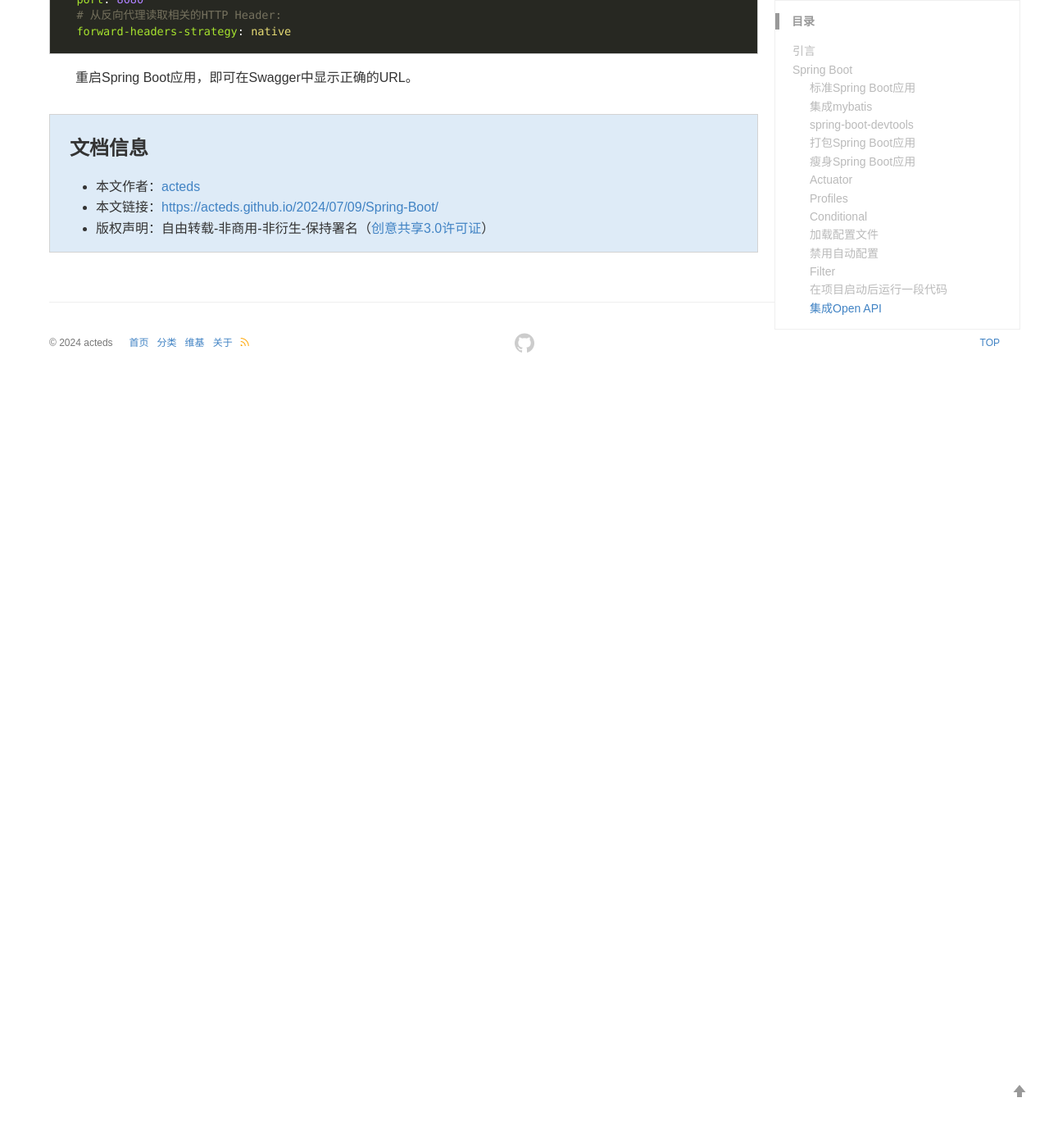
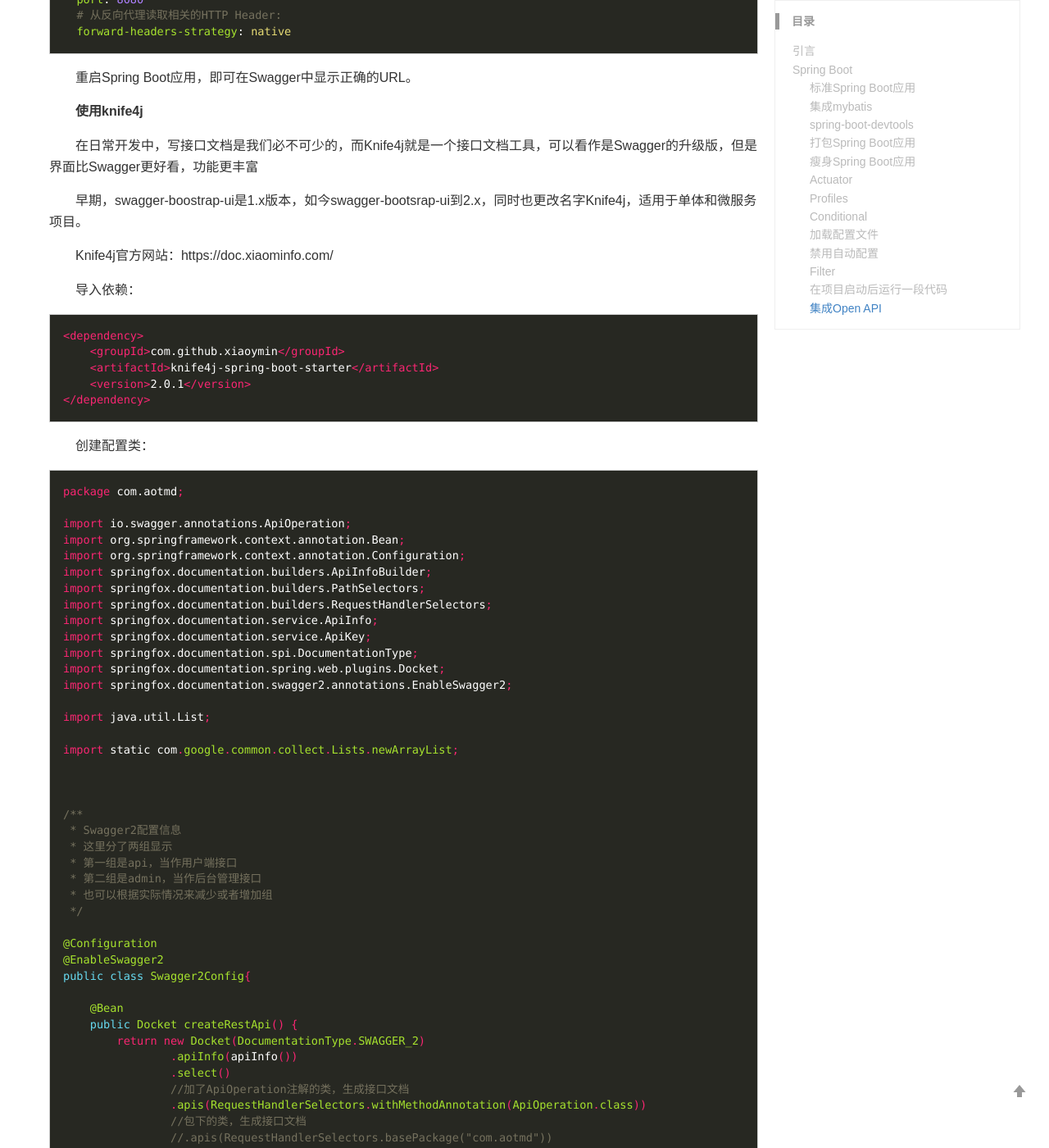
Before and after one commit to acteds/acteds.github.io, a Jekyll site: the page built from _posts/2024-07-09-Spring Boot.md, in a window 1280 px wide and 1400 px high, scrolled down 48554 px. Shown: the whole window at 82% size. Built offline with Jekyll 4.4.1, drawn with Linux system fonts in a browser that asks for light colours; before the commit the page ends 49021 px from its top, so only the background shows below that; some of the changed text lies outside the part shown.

Commit message:
使用knife4j

````diff
--- a/_posts/2024-07-09-Spring Boot.md
+++ b/_posts/2024-07-09-Spring Boot.md
@@ -2304,3 +2304,123 @@
 ```
 
 重启Spring Boot应用，即可在Swagger中显示正确的URL。
+
+**使用knife4j**
+
+在日常开发中，写接口文档是我们必不可少的，而Knife4j就是一个接口文档工具，可以看作是Swagger的升级版，但是界面比Swagger更好看，功能更丰富
+
+早期，swagger-boostrap-ui是1.x版本，如今swagger-bootsrap-ui到2.x，同时也更改名字Knife4j，适用于单体和微服务项目。
+
+Knife4j官方网站：https://doc.xiaominfo.com/
+
+导入依赖：
+
+```xml
+<dependency>
+    <groupId>com.github.xiaoymin</groupId>
+    <artifactId>knife4j-spring-boot-starter</artifactId>
+    <version>2.0.1</version>
+</dependency>
+```
+
+创建配置类：
+
+```java
+package com.aotmd;
+
+import io.swagger.annotations.ApiOperation;
+import org.springframework.context.annotation.Bean;
+import org.springframework.context.annotation.Configuration;
+import springfox.documentation.builders.ApiInfoBuilder;
+import springfox.documentation.builders.PathSelectors;
+import springfox.documentation.builders.RequestHandlerSelectors;
+import springfox.documentation.service.ApiInfo;
+import springfox.documentation.service.ApiKey;
+import springfox.documentation.spi.DocumentationType;
+import springfox.documentation.spring.web.plugins.Docket;
+import springfox.documentation.swagger2.annotations.EnableSwagger2;
+
+import java.util.List;
+
+import static com.google.common.collect.Lists.newArrayList;
+
+
+
+/**
+ * Swagger2配置信息
+ * 这里分了两组显示
+ * 第一组是api，当作用户端接口
+ * 第二组是admin，当作后台管理接口
+ * 也可以根据实际情况来减少或者增加组
+ */
+
+@Configuration
+@EnableSwagger2
+public class Swagger2Config{
+
+    @Bean
+    public Docket createRestApi() {
+        return new Docket(DocumentationType.SWAGGER_2)
+                .apiInfo(apiInfo())
+                .select()
+                //加了ApiOperation注解的类，生成接口文档
+                .apis(RequestHandlerSelectors.withMethodAnnotation(ApiOperation.class))
+                //包下的类，生成接口文档
+                //.apis(RequestHandlerSelectors.basePackage("com.aotmd"))
+                .paths(PathSelectors.any())
+                .build()
+                .directModelSubstitute(java.util.Date.class, String.class)
+                .securitySchemes(security());
+    }
+
+    private ApiInfo apiInfo() {
+        return new ApiInfoBuilder()
+                .title("`文档`")
+                .description("文档")
+                .termsOfServiceUrl("*")
+                .version("2.0.0")
+                .build();
+    }
+
+    private List<ApiKey> security() {
+        return newArrayList(
+                new ApiKey("token", "token", "header")
+        );
+    }
+}
+```
+
+实体类：
+
+```java
+@ApiModel("用户实体类")
+@Data
+@Builder
+public class SwaggerUser {
+    @ApiModelProperty("用户Id")
+    private Long id;
+    @ApiModelProperty("用户名称")
+    private String name;
+}
+```
+
+控制器：
+
+```java
+@Api(tags = "用户端控制器")
+@RestController
+@RequestMapping("/api")
+public class ApiController {
+
+    @ApiOperation(value = "获取数据")
+    @GetMapping("/test")
+    public List<SwaggerUser> test(@ApiParam(name = "id",value = "用户Id") Long id,
+                                  @ApiParam(name = "name",value = "用户名称") String name){
+        List<SwaggerUser> list = new ArrayList<>();
+        list.add(SwaggerUser.builder().id(id).name(name).build());
+        return list;
+    }
+}
+```
+
+运行后访问`http://127.0.0.1:8080/doc.html`即可。
````
